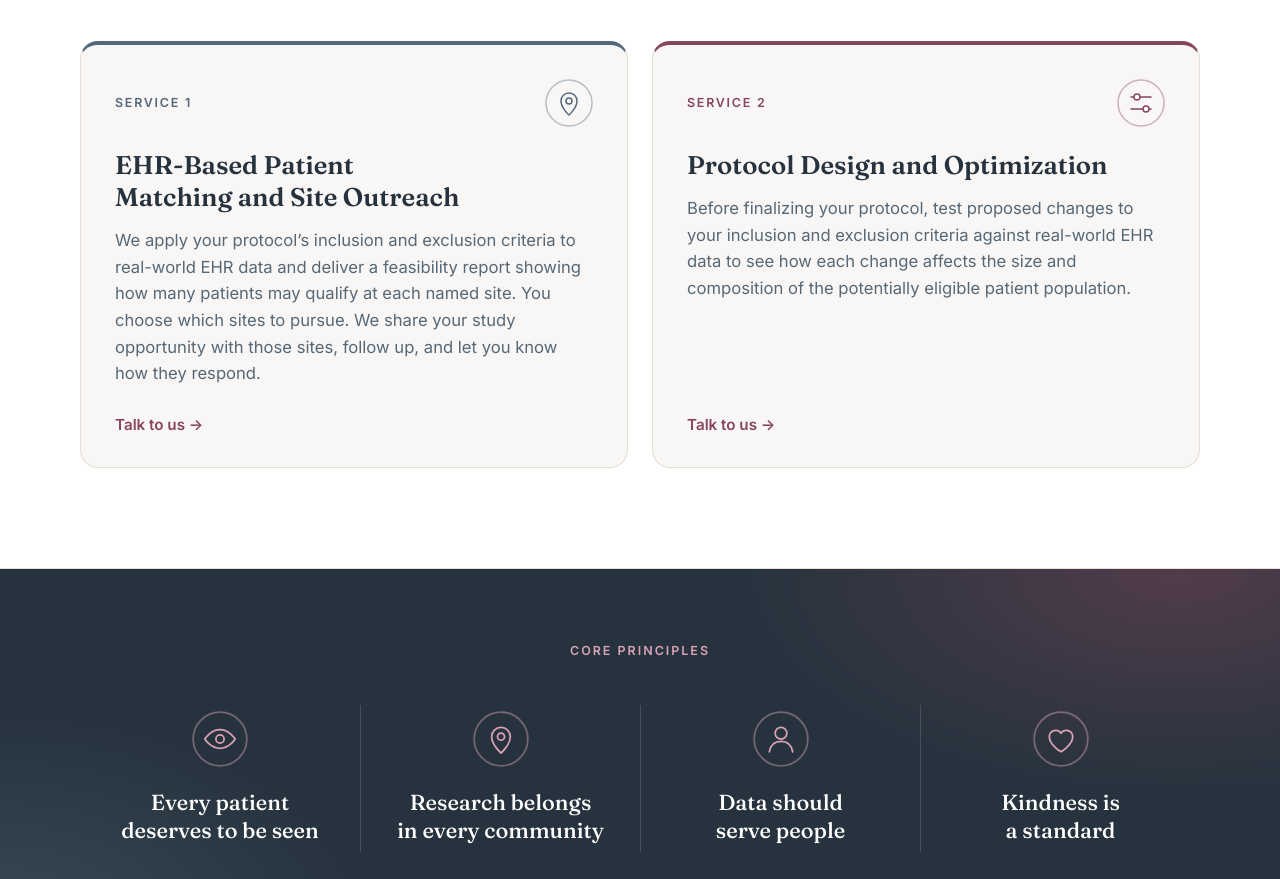
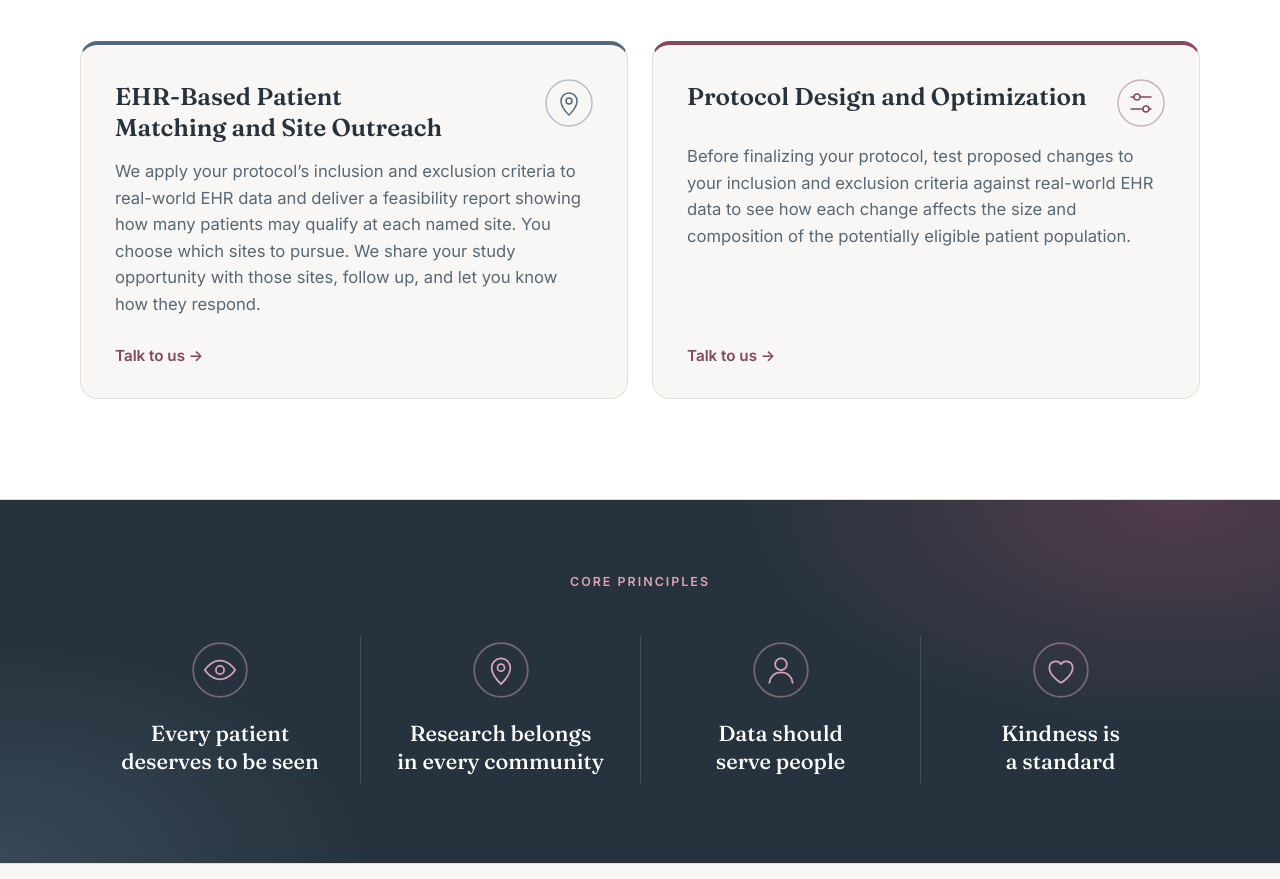
Before and after one commit to plenumhealth/plenum-site, a plain HTML site: page index.html in a window 1280 px wide. Shown: the part 1751-2630 px from the top of the page. Drawn offline with Linux system fonts and the light colour scheme.

Commit message:
Refine services section

```diff
--- a/index.html
+++ b/index.html
@@ -160,13 +160,11 @@
     .service-grid { list-style: none; display: grid; grid-template-columns: repeat(2, minmax(0, 1fr)); gap: 24px; }
     .service-card { display: flex; flex-direction: column; background: var(--cream); border: 1px solid var(--line); border-top: 4px solid var(--slate); border-radius: 18px; padding: 34px 34px 30px; }
     .service-card:nth-child(2) { border-top-color: var(--magenta); }
-    .service-top { display: flex; align-items: center; justify-content: space-between; margin-bottom: 22px; }
-    .service-label { font-size: .78rem; letter-spacing: .14em; text-transform: uppercase; font-weight: 600; color: var(--slate); }
-    .service-card:nth-child(2) .service-label { color: var(--magenta); }
-    .service-card svg { width: 48px; height: 48px; fill: none; stroke: var(--slate); stroke-width: 1.5; stroke-linecap: round; stroke-linejoin: round; }
+    .service-top { display: flex; align-items: flex-start; justify-content: space-between; gap: 20px; margin-bottom: 16px; }
+    .service-card svg { flex: none; width: 48px; height: 48px; fill: none; stroke: var(--slate); stroke-width: 1.5; stroke-linecap: round; stroke-linejoin: round; }
     .service-card:nth-child(2) svg { stroke: var(--magenta); }
     .service-card svg circle:first-child { opacity: .4; }
-    .service-card h3 { font-family: "Fraunces", Georgia, serif; font-weight: 600; font-size: clamp(1.35rem, 2vw, 1.7rem); line-height: 1.25; margin-bottom: 14px; text-wrap: balance; }
+    .service-card h3 { font-family: "Fraunces", Georgia, serif; font-weight: 600; font-size: clamp(1.3rem, 1.9vw, 1.6rem); line-height: 1.25; margin: 2px 0 0; text-wrap: balance; }
     .service-card p { color: var(--muted); font-size: 1.04rem; }
     .service-link { margin-top: auto; padding-top: 26px; font-weight: 600; font-size: .95rem; color: var(--magenta); text-decoration: none; }
     .service-link:hover { text-decoration: underline; text-underline-offset: 3px; }
@@ -332,19 +330,17 @@
         <ul class="service-grid">
           <li class="service-card">
             <div class="service-top">
-              <span class="service-label">Service 1</span>
+              <h3>EHR-Based Patient Matching and Site Outreach</h3>
               <svg viewBox="0 0 48 48" aria-hidden="true"><circle cx="24" cy="24" r="23"/><path d="M24 36s-8-7-8-14a8 8 0 0 1 16 0c0 7-8 14-8 14z"/><circle cx="24" cy="22" r="3"/></svg>
             </div>
-            <h3>EHR-Based Patient Matching and Site Outreach</h3>
             <p>We apply your protocol’s inclusion and exclusion criteria to real-world EHR data and deliver a feasibility report showing how many patients may qualify at each named site. You choose which sites to pursue. We share your study opportunity with those sites, follow up, and let you know how they respond.</p>
             <a class="service-link" href="https://docs.google.com/forms/d/e/1FAIpQLScQ9MS7P_MVmsYoYwRnBGnnAukIM0tSnRbb3kTgdxe3F2HfuQ/viewform?usp=dialog" data-form-link data-form="sponsor" target="_blank" rel="noopener">Talk to us &rarr;</a>
           </li>
           <li class="service-card">
             <div class="service-top">
-              <span class="service-label">Service 2</span>
+              <h3>Protocol Design and Optimization</h3>
               <svg viewBox="0 0 48 48" aria-hidden="true"><circle cx="24" cy="24" r="23"/><path d="M14 18h20M14 30h20"/><circle cx="20" cy="18" r="3" fill="#fff"/><circle cx="29" cy="30" r="3" fill="#fff"/></svg>
             </div>
-            <h3>Protocol Design and Optimization</h3>
             <p>Before finalizing your protocol, test proposed changes to your inclusion and exclusion criteria against real-world EHR data to see how each change affects the size and composition of the potentially eligible patient population.</p>
             <a class="service-link" href="https://docs.google.com/forms/d/e/1FAIpQLScQ9MS7P_MVmsYoYwRnBGnnAukIM0tSnRbb3kTgdxe3F2HfuQ/viewform?usp=dialog" data-form-link data-form="sponsor" target="_blank" rel="noopener">Talk to us &rarr;</a>
           </li>
```
